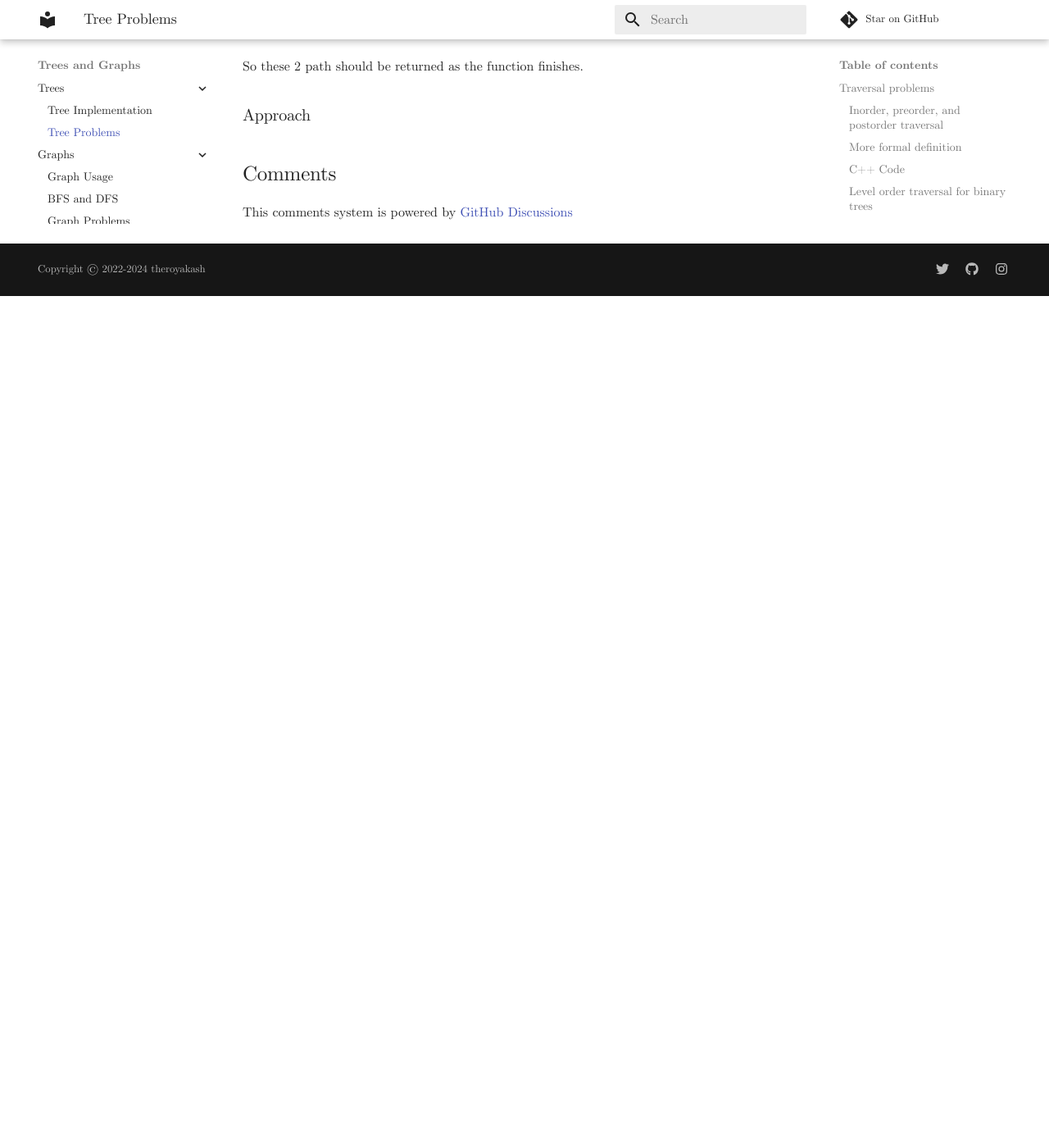
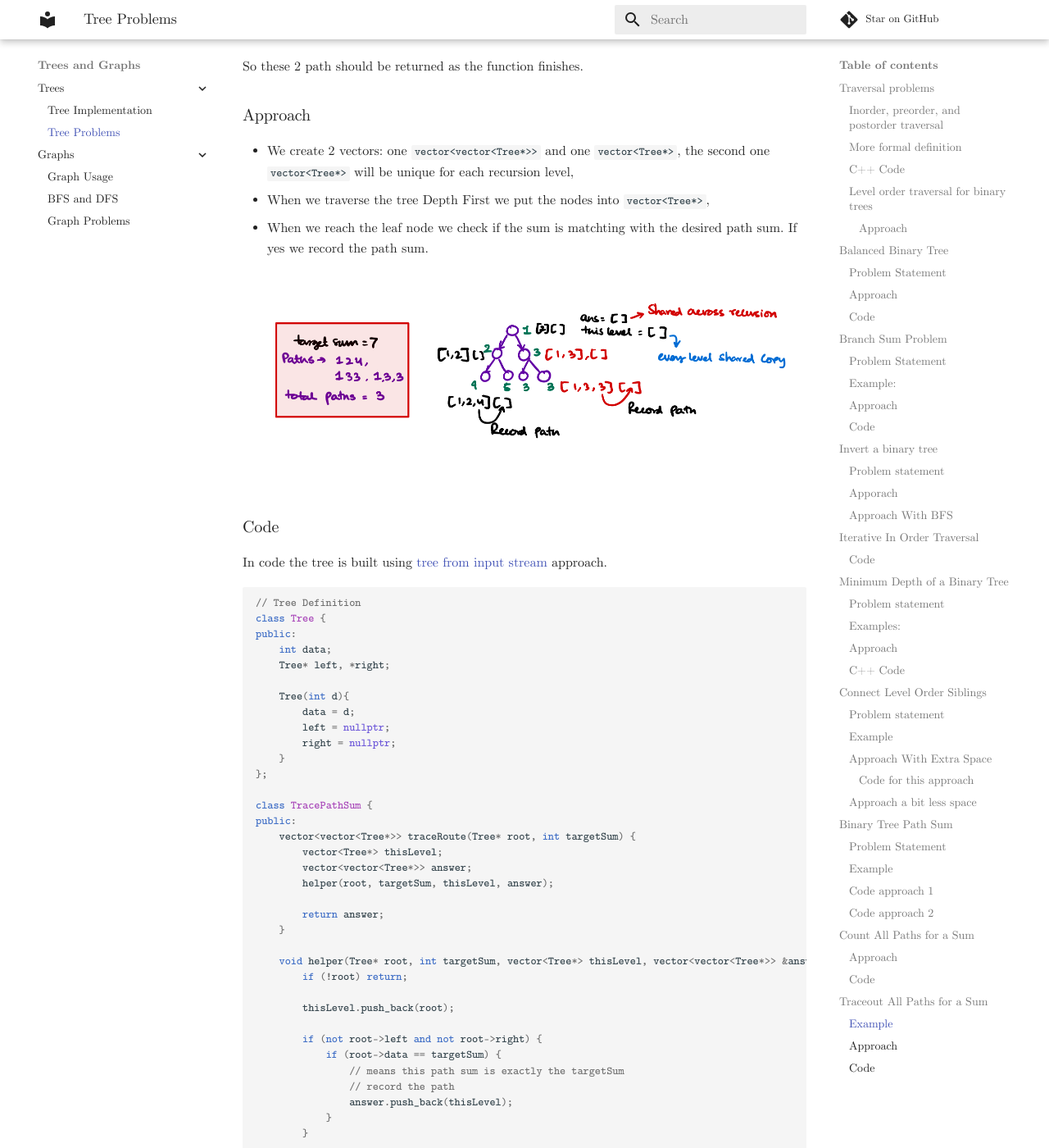
Before and after one commit to theroyakash/algorithms.theroyakash.com, an MkDocs documentation site: the page built from docs/trees/problems.md, in a window 1280 px wide and 1400 px high, scrolled down 19527 px. Shown: the whole window at 82% size. Built offline with MkDocs 1.6.1 and Material for MkDocs 9.7.7, drawn with Linux system fonts in a browser that asks for light colours; comment, search, counter and statistics services are not loaded; before the commit the page ends 19888 px from its top, so only the background shows below that; some of the changed text lies outside the part shown.

Commit message:
📦 NEW: added solution with approach Traceout All Paths for a Sum and C++ code

````diff
--- a/docs/trees/problems.md
+++ b/docs/trees/problems.md
@@ -583,3 +583,68 @@
 So these 2 path should be returned as the function finishes.
 
 ### Approach
+- We create 2 vectors: one `vector<vector<Tree*>>` and one `vector<Tree*>`, the second one `vector<Tree*>` will be unique for each recursion level,
+- When we traverse the tree Depth First we put the nodes into `vector<Tree*>`,
+- When we reach the leaf node we check if the sum is matchting with the desired path sum. If yes we record the path sum.
+
+![image](../images/tracepathsum.png)
+
+### Code
+In code the tree is built using [tree from input stream](/trees/implementation/#tree-from-input-stream) approach.
+```cpp
+// Tree Definition
+class Tree {
+public:
+    int data;
+    Tree* left, *right;
+
+    Tree(int d){
+        data = d;
+        left = nullptr;
+        right = nullptr;
+    }
+};
+
+class TracePathSum {
+public:
+    vector<vector<Tree*>> traceRoute(Tree* root, int targetSum) {
+        vector<Tree*> thisLevel;
+        vector<vector<Tree*>> answer;
+        helper(root, targetSum, thisLevel, answer);
+
+        return answer;
+    }
+
+    void helper(Tree* root, int targetSum, vector<Tree*> thisLevel, vector<vector<Tree*>> &answer){
+        if (!root) return;
+
+        thisLevel.push_back(root);
+
+        if (not root->left and not root->right) {
+            if (root->data == targetSum) {
+                // means this path sum is exactly the targetSum
+                // record the path
+                answer.push_back(thisLevel);
+            }
+        }
+
+        helper(root->left, targetSum-root->data, thisLevel, answer);
+        helper(root->right, targetSum-root->data, thisLevel, answer);
+    }
+};
+
+int main() {
+    TracePathSum T;
+
+    vector<vector<Tree*>> answer = T.traceRoute(root, 7);
+    for (auto path:answer) {
+        for (auto element:path) {
+            cout << element -> data << " ";
+        }
+
+        cout << endl;
+    }
+
+	return 0;
+}
+```
````
Also changed, not shown: docs/images/tracepathsum.png (added).
